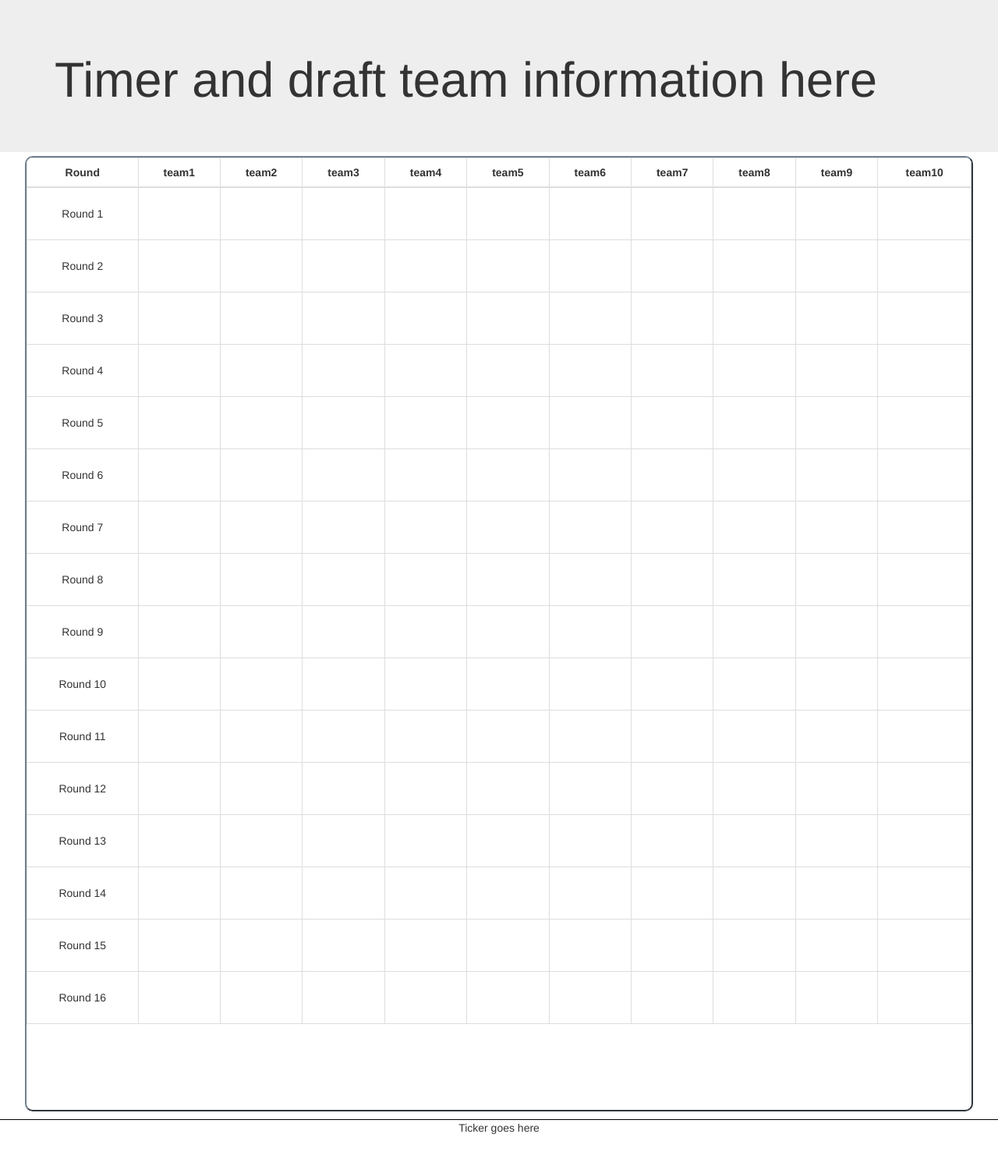
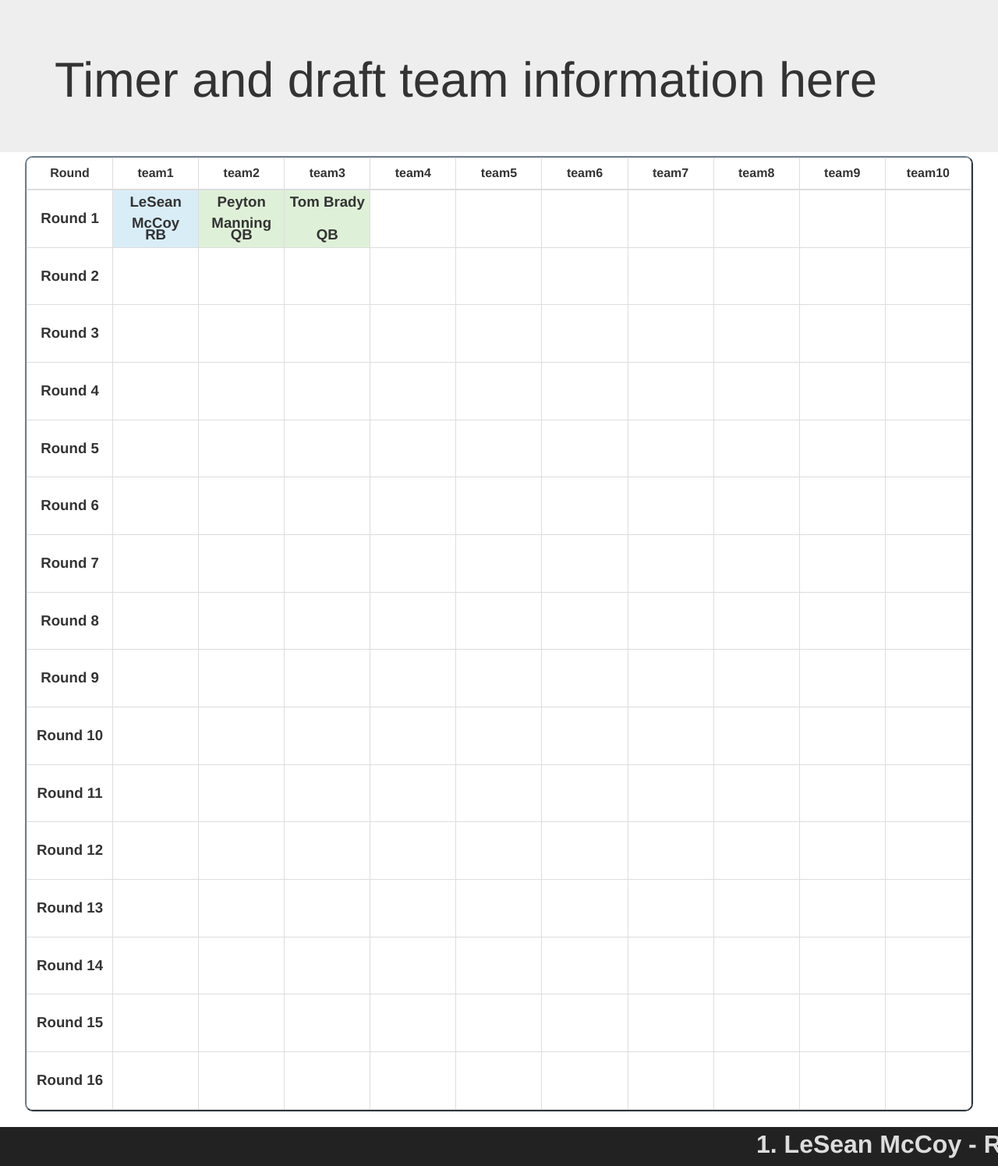
Before and after one commit to runt9/SPADE, a Django app: page /draft_board/ in a window 1280 px wide. Shown: the whole page at 78% size. Run offline with Django 3.2, Linux system fonts and the light colour scheme; some libraries are stand-ins or nearby versions.

Commit message:
[#1107920-74756344] Frontend Draft Board Prototype - Draft board styles - Bottom scrolling ticker - Wire in services

```diff
--- a/static/css/base.css
+++ b/static/css/base.css
@@ -70,3 +70,23 @@ select {
     top: 0;
     bottom: 0;
 }
+.bg-doc {
+    background-color: #E4D8F0;
+}
+.bg-alert {
+    background-color: #FFD4A6;
+}
+.cellTop {
+    position: absolute;
+    top: 0;
+}
+.cellBottom {
+    position: absolute;
+    bottom: 0;
+}
+.absoluteCenter {
+    padding-top: 2px;
+    padding-bottom: 2px;
+    left: 0;
+    right: 0;
+}
--- a/static/css/draft_board.css
+++ b/static/css/draft_board.css
@@ -1,6 +1,9 @@
 .boardPlayerCell {
     padding-top: 15px;
     padding-bottom: 15px;
+    font-size: 14pt;
+    font-weight: bold;
+    position: relative;
 }
 .draftBoardHolder {
     position: absolute;
@@ -9,11 +12,34 @@
     left: 0;
     right: 0;
 }
-.ticker {
+.draftBoardTable {
+    table-layout: fixed;
+}
+.draftBoardTable th {
+    font-size: 12pt;
+}
+.tickerBox {
     position: absolute;
-    height: 60px;
+    height: 50px;
+    width: 100%;
+    display: block;
+    overflow: hidden;
     bottom: 0;
     left: 0;
     right: 0;
-    border-top: 1px solid black;
+    background-color: #222222;
+    color: #DDDDDD;
 }
+.ticker {
+    display: inline;
+    position: absolute;
+    top: 0;
+    bottom: 0;
+    vertical-align: middle;
+}
+.tickerElement {
+    margin-right: 30px;
+    font-weight: bold;
+    font-size: 24pt;
+    white-space: nowrap;
+}
--- a/static/javascript/app.js
+++ b/static/javascript/app.js
@@ -36,7 +36,8 @@ playersApp.directive('modalDialog', function() {
 });
 
 var draftBoardApp = angular.module('DraftBoardApp', [
-    'DraftBoardApp.controllers'
+    'DraftBoardApp.controllers',
+    'DraftBoardApp.services'
 ]);
 
 draftBoardApp.config(function($interpolateProvider) {
--- a/static/javascript/controllers.js
+++ b/static/javascript/controllers.js
@@ -206,10 +206,95 @@ angular.module('PlayersApp.controllers', []).controller('playersController', ['$
     }
 }]);
 
-angular.module('DraftBoardApp.controllers', []).controller('draftBoardController', ['$scope', function($scope) {
+angular.module('DraftBoardApp.controllers', []).controller('draftBoardController', ['$scope', 'draftBoardService', '$interval', function($scope, draftBoardService, $interval) {
     "use strict";
-    $scope.draftedPlayers = [];
-    $scope.rounds = 16;
-    $scope.roundsArray = new Array($scope.rounds);
+    $scope.draftedPlayers = [
+        {
+            name: "LeSean McCoy",
+            position: "RB",
+            team: "team1",
+            round: 1
+        },
+        {
+            name: "Peyton Manning",
+            position: "QB",
+            team: "team2",
+            round: 1,
+        },
+        {
+            name: "Tom Brady",
+            position: "QB",
+            team: "team3",
+            round: 1
+        },
+    ];
+    $scope.rounds = [1, 2, 3, 4, 5, 6, 7, 8, 9, 10, 11, 12, 13, 14, 15, 16];
     $scope.leagueTeams = ['team1', 'team2', 'team3', 'team4', 'team5', 'team6', 'team7', 'team8', 'team9', 'team10'];
+    $scope.getDraftedPlayer = function(team, round) {
+        return draftBoardService.getDraftedPlayer(team, round, $scope.draftedPlayers)
+    };
+
+    // Ticker object to maintain configuration and updating of the ticker
+    $scope.ticker = {
+        // Starting position
+        position: angular.element(document.getElementById('tickerBox'))[0].offsetWidth,
+        margin: 20,
+        moveFlag: true,
+
+        // Returns the left offset the ticker should have.
+        getTickerLeft: function() {
+            return $scope.ticker.position + $scope.ticker.margin + 'px';
+        },
+
+        // Moves the ticker by dropping the position by one, which causes an Angular bind to call the getTickerLeft
+        // above, which will move the ticker over by 1 pixel.
+        tickerMove: function() {
+            var tickerDiv = angular.element(document.getElementById('ticker'))[0];
+            var tickerBox = angular.element(document.getElementById('tickerBox'))[0];
+
+            if ($scope.ticker.moveFlag) {
+                $scope.ticker.position--;
+
+                // If the ticker div is all the way off the left side of the screen, reset it to the default position,
+                // which is off to the right of the screen
+                if (tickerDiv.offsetLeft < (0 - (tickerDiv.offsetWidth + $scope.ticker.margin))) {
+                    $scope.ticker.position = tickerBox.offsetWidth + $scope.ticker.margin;
+                }
+            }
+        }
+    };
+
+    // Initialize our ticker when the page loads.
+    $scope.init = function() {
+        $interval($scope.ticker.tickerMove, 20);
+    };
+
+    $scope.getCssClassForPlayer = function(player) {
+        var className = '';
+
+        switch (player.position) {
+            case 'QB':
+                className = 'bg-success';
+                break;
+            case 'RB':
+                className = 'bg-info';
+                break;
+            case 'WR':
+                className = 'bg-warning';
+                break;
+            case 'TE':
+                className = 'bg-danger';
+                break;
+            case 'D/ST':
+                className = 'bg-doc';
+                break;
+            case 'K':
+                className = 'bg-alert';
+                break;
+            default:
+                break;
+        }
+
+        return className;
+    }
 }]);
--- a/static/javascript/services.js
+++ b/static/javascript/services.js
@@ -140,3 +140,24 @@ angular.module('PlayersApp.services', []).factory('playerTeamService', function(
         }
     };
 });
+
+angular.module('DraftBoardApp.services', []).factory('draftBoardService', function() {
+    "use strict";
+
+    return {
+        // Given a team, a round, and a list of players, return the player that was drafted by
+        // that team in the given round, if there is one.
+        getDraftedPlayer: function(team, round, players) {
+            var retPlayer = {};
+            var index;
+
+            for (index in players) {
+                if (players[index].team == team && players[index].round == round) {
+                    retPlayer = players[index];
+                }
+            }
+
+            return retPlayer;
+        }
+    };
+});
--- a/templates/draft_board.html
+++ b/templates/draft_board.html
@@ -21,7 +21,7 @@
     <script src="{% static "javascript/controllers.js" %}"></script>
     <script src="{% static "javascript/services.js" %}"></script>
 </head>
-<body ng-app="DraftBoardApp" ng-controller="draftBoardController">
+<body ng-app="DraftBoardApp" ng-controller="draftBoardController" ng-init="init()">
     <div class="holder">
         <div class="jumbotron">
             <div class="container">
@@ -29,7 +29,7 @@
             </div>
         </div>
         <div class="tableHolder scrollable draftBoardHolder">
-            <table class="table table-bordered">
+            <table class="table table-bordered draftBoardTable">
                 <thead>
                     <tr>
                         <th class="centered">Round</th>
@@ -37,20 +37,24 @@
                     </tr>
                 </thead>
                 <tbody>
-                    <tr ng-repeat="rnd in roundsArray track by $index">
+                    <tr ng-repeat="round in rounds">
                         <td class="boardPlayerCell centered">
-                            <div class="boardPlayerCell">Round {[{$index + 1}]}</div>
+                            <div class="boardPlayerCell">Round {[{round}]}</div>
                         </td>
-                        <td class="boardPlayerCell centered" ng-repeat="team in leagueTeams">
-                            {[{draftedPlayers[$index + 1][team].name}]}</br>
-                            {[{draftedPlayers[$index + 1][team].position}]}
+                        <td class="boardPlayerCell centered" ng-repeat="team in leagueTeams" ng-class="getCssClassForPlayer(getDraftedPlayer(team, round))">
+                            <div class="cellTop absoluteCenter">{[{getDraftedPlayer(team, round).name}]}</div>
+                            <div class="cellBottom absoluteCenter">{[{getDraftedPlayer(team, round).position}]}</div>
                         </td>
                     </tr>
                 </tbody>
             </table>
         </div>
-        <div class="centered ticker">
-            <p class="centered">Ticker goes here</p>
+        <div class="tickerBox" id="tickerBox" ng-mouseover="ticker.moveFlag = false" ng-mouseleave="ticker.moveFlag = true">
+            <div class="ticker" id="ticker" ng-style="{'left': ticker.getTickerLeft()}">
+                <span class="tickerElement" ng-repeat="(key, player) in draftedPlayers track by $index">
+                    {[{$index + 1}]}. {[{player.name}]} - {[{player.position}]}
+                </span>
+            </div>
         </div>
     </div>
 </body>
```
